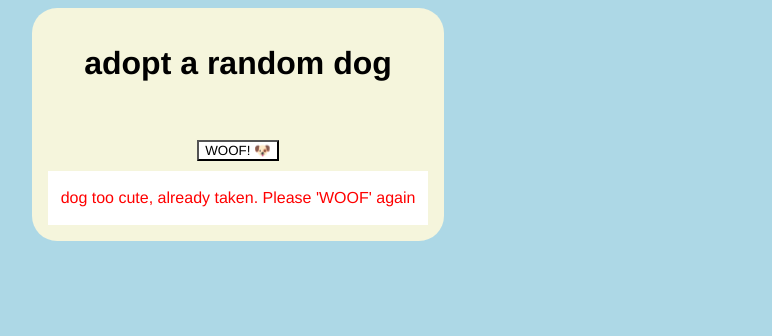
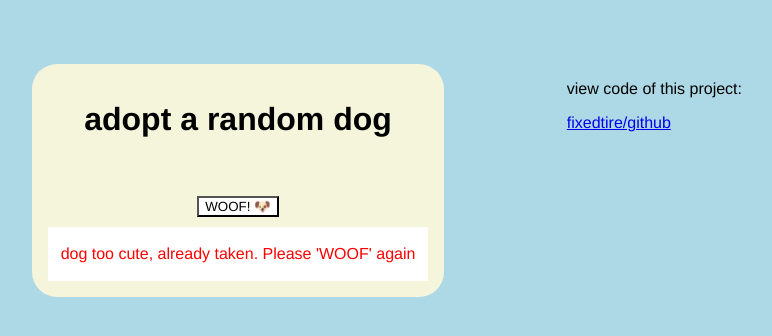
Before and after one commit to fixedtire/dog_api, a plain HTML site: page index.html in a window 1280 px wide. Shown: the whole page, without its empty margins (402-1174 px from the left). Drawn offline with Linux system fonts and the light colour scheme.

Commit message:
added link to view code

```diff
--- a/index.html
+++ b/index.html
@@ -8,6 +8,9 @@
     <script defer src="/script.js"></script>
 </head>
 <body>
+<div class="code">
+<p>view code of this project:<p> <a href="https://github.com/fixedtire/dog_api" target="_blank">fixedtire/github</a>
+</div>
     <div class="container">
         <h1>adopt a random dog</h1>
 
--- a/script.js
+++ b/script.js
@@ -52,7 +52,7 @@ async function getDog() {
     if (dogImg.naturalWidth > 0 && dogImg.naturalHeight !== 0) {
       hideLoading();
     }
-  }, 1000);
+  }, 1500);
 }
 
 // SHOWS ERROR IF IMAGE COULD NOT LOAD
--- a/styles.css
+++ b/styles.css
@@ -1,4 +1,5 @@
 body {
+    margin-top: 4em;
     background-color: lightblue;
   }
 
@@ -33,3 +34,9 @@ body {
     width: 70%;
     margin-bottom: 2em;
   }
+
+  .code {
+    font-family: Helvetica;
+    float: right;
+    margin-right: 8em;
+  }
```
